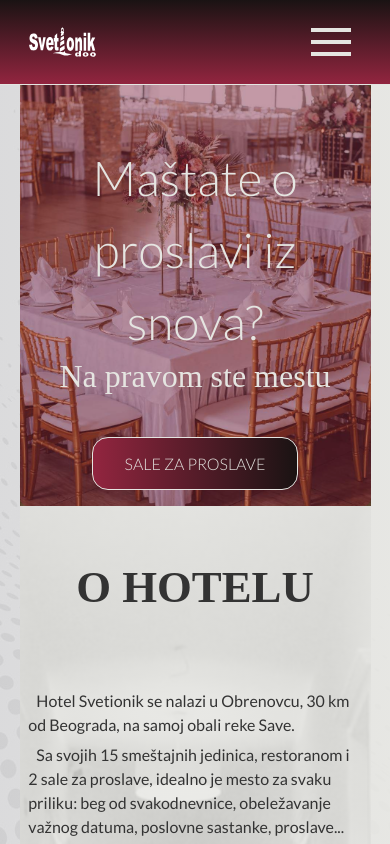
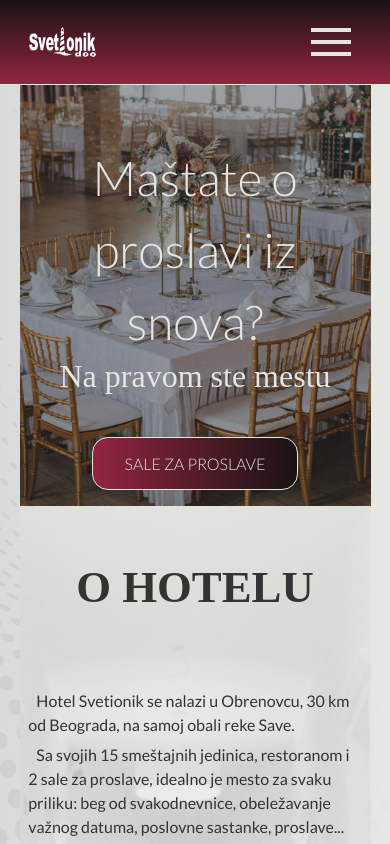
Before and after one commit to NikolaPantic/hotel-svetionik, a Next.js app: page /# in a window 390 px wide. Shown: the top 844 px of the page. Built offline with nearby package versions, Linux system fonts and the light colour scheme; a web font is replaced by a local one.

Commit message:
phone number fixed

```diff
--- a/data/hotelData.js
+++ b/data/hotelData.js
@@ -5,7 +5,7 @@ export const infoPhoneNumber = "+381642709001";
 export const displayedInfoPhoneNumber = "064/2709-001";
 
 export const bookingPhoneNumber = "+381691018518";
-export const displayedBookingPhoneNumber = "064/1018-518";
+export const displayedBookingPhoneNumber = "069/1018-518";
 
 export const hotelEmailAddress = "svetionikdoo@gmail.com";
 
--- a/styles/components/_carousel.scss
+++ b/styles/components/_carousel.scss
@@ -33,12 +33,14 @@
       justify-content: space-around;
       padding: 1rem 2rem;
       background-color: rgba($color-primary, 0.8);
+
       border-radius: 0.5rem;
       animation: showUp 3s;
 
       @media only screen and (max-width: 768px) {
         height: 100%;
-        background-color: rgba($color-primary, 0.4);
+        width: 100%;
+        background-color: rgba($color-grey-dark, 0.4);
       }
 
       & > span {
```
